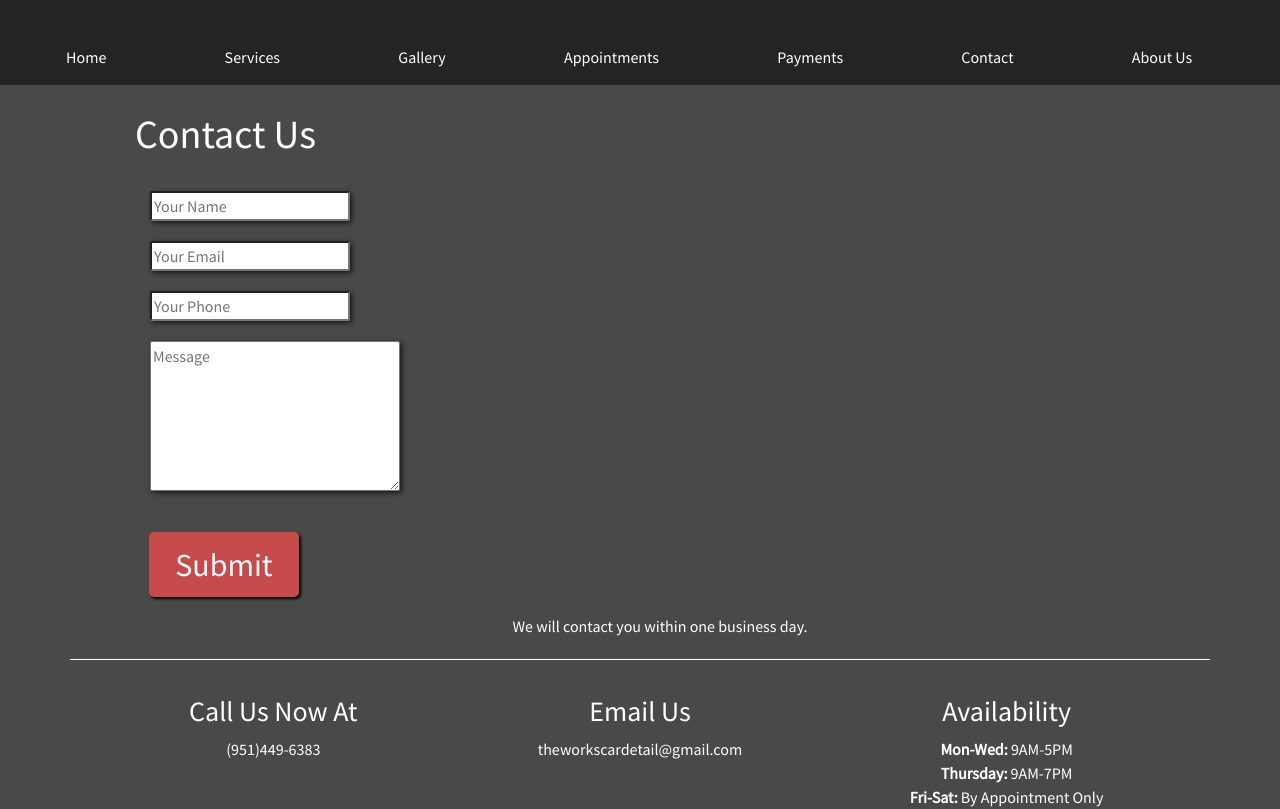
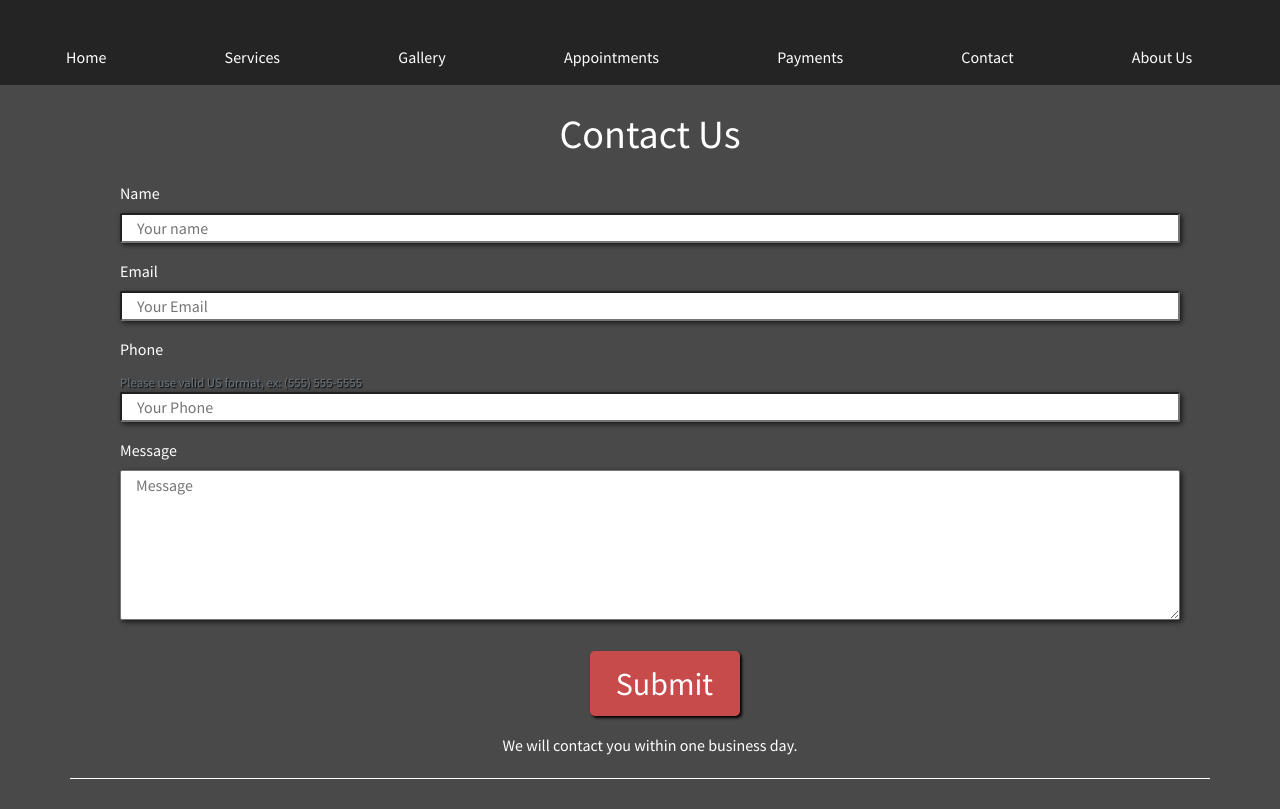
Before and after one commit to mlnemenzo/the-works, a React (Create React App) app: page /contact in a window 1280 px wide. Shown: the top 809 px of the page. Built offline with nearby package versions, Linux system fonts and the light colour scheme.

Commit message:
validation completed

```diff
--- a/src/App.css
+++ b/src/App.css
@@ -125,6 +125,19 @@ tr:nth-child(even) {
 
 .btn-danger {
   background-color: rgb(199, 75, 75)
+}
+
+.text-danger {
+  margin: 0;
+  padding: 0
+}
+
+.text-muted {
+  text-shadow: 1px 1px 1px black
+}
+
+.was-validated:invalid {
+  border: 2px solid red
 }
 /* /////////////////////////////////// header ////////////////////////////////////////////// */
 
@@ -494,16 +507,12 @@ img {
 .text-area {
   padding: 15px;
 }
-/*
-textarea {
-  width: 400px
-} */
 
 .schedule {
   padding-top: 15px;
 }
 
-.car-info, .client-info {
+.car-info, .client-info, .services {
   border-bottom: 1px solid white;
   padding: 15px
 }
--- a/src/components/appointment.js
+++ b/src/components/appointment.js
@@ -4,7 +4,6 @@ import axios from 'axios';
 import Calendar from 'react-calendar/dist/entry.nostyle';
 import { Dropdown, DropdownToggle, DropdownMenu, DropdownItem } from 'reactstrap';
 import MultiSelect from 'multi-select-react';
-// import { Form, Text } from 'react-form';
 
 const emailRegex = /^(([^<>()\[\]\\.,;:\s@"]+(\.[^<>()\[\]\\.,;:\s@"]+)*)|(".+"))@((\[[0-9]{1,3}\.[0-9]{1,3}\.[0-9]{1,3}\.[0-9]{1,3}\])|(([a-zA-Z\-0-9]+\.)+[a-zA-Z]{2,}))$/;
 const phoneRegex = /^(\([0-9]{3}\) |[0-9]{3}-)[0-9]{3}-[0-9]{4}$/;
@@ -130,7 +129,7 @@ class Appointment extends Component {
         if(!phone){
             errors.phone = 'Please enter your phone number';
         } else if (!phoneRegex.test(phone)){
-            errors.phone = 'Please enter a valid US phone number, ex: (555) 555-5555';
+            errors.phone = 'Please enter a valid US phone number, and/or, valid formats ex: (555) 555-5555';
         }
 
         if(!carMake) {
@@ -185,11 +184,11 @@ class Appointment extends Component {
     render() {
 
         const { errors, name, email, phone, message, carMake, carModel, carYear, carInfo, items } = this.state;
-
+        console.log("list of errors", errors)
         return (
             <div className="appointment-body row">
             <form className = "client-info col-12 text-left" onSubmit = {this.handleEvent.bind(this)}>
-                <h1 className="appointments text-center col-12">Book an Appointment:</h1>
+                <h1 className="appointments text-center col-12">Book an Appointment</h1>
                 <div className="form-group">
                     <label htmlFor="enter-name col-12" className="enter-name">Name</label>
                     <input className="form-control" value = {name} type = "text" placeholder = "Enter name" onChange = { event => this.setState({name: event.target.value})} autoComplete = "name"/>
@@ -202,12 +201,13 @@ class Appointment extends Component {
                 </div>
                 <div className="form-group">
                     <label htmlFor="enter-phone col-12" className="enter-phone">Telephone</label>
+                    <small id="phoneHelp" class="form-text text-muted">Please use valid US format, ex: (555) 555-5555</small>
                     <input className="form-control" value = {phone} type = "text" placeholder = "Enter phone number" onChange = { event => this.setState({phone: event.target.value})} autoComplete = "phone"/>
                     <p className="text-danger">{errors.phone}</p>
                 </div>
-                <div class="form-group">
-                    <label for="exampleFormControlTextarea1">Additional information</label>
-                    <textarea class="form-control" id="exampleFormControlTextarea1" value = {message} type = "text" onChange = { event => this.setState({message: event.target.value})} placeholder = "Optional." rows="3"></textarea>
+                <div className="form-group">
+                    <label htmlFor="exampleFormControlTextarea1">Additional information</label>
+                    <textarea className="form-control" id="exampleFormControlTextarea1" value = {message} type = "text" onChange = { event => this.setState({message: event.target.value})} placeholder = "Optional." rows="3"></textarea>
                 </div>
                 <h1 className="car-info text-center col-12">Vehicle Info</h1>
                 <div className="form-group">
@@ -219,80 +219,23 @@ class Appointment extends Component {
                     <label htmlFor="enter-carmodel col-12" className="enter-carmodel">Car Model</label>
                     <input className="form-control" value = {carModel} type = "text" placeholder = "Car Model" onChange = { event => this.setState({carModel: event.target.value})} autoComplete = "phone"/>
                     <p className="text-danger">{errors.carModel}</p>
-                </div><div className="form-group">
+                </div>
+                <div className="form-group">
                     <label htmlFor="enter-caryear col-12" className="enter-caryear">Car Model</label>
                     <input className="form-control" value = {carYear} type = "text" placeholder = "Car Year" onChange = { event => this.setState({carYear: event.target.value})} autoComplete = "phone"/>
                     <p className="text-danger">{errors.carYear}</p>
                 </div>
-                <div class="form-group">
-                    <label for="exampleFormControlTextarea1">Additional requests</label>
-                    <textarea class="form-control" id="exampleFormControlTextarea1" value = {carInfo} type = "text" onChange = { event => this.setState({carInfo: event.target.value})} placeholder = "Optional." rows="3"></textarea>
+                <div className="form-group">
+                    <label htmlFor="exampleFormControlTextarea1">Additional Requests</label>
+                    <textarea className="form-control" id="exampleFormControlTextarea1" value = {carInfo} type = "text" onChange = { event => this.setState({carInfo: event.target.value})} placeholder = "Optional." rows="3"></textarea>
                 </div>
+                <h1 className="services text-center col-12">Services</h1>
 
-                <div className="service-type col-12 row">
-                    <div className="text-area row col-12 text-left">
-                        <div className = "car-info col-12 text-left">
-                        <h3 className="contact-info col-12 text-left">Contact Info</h3>
-                            <div className="col-12 col-sm-12 col-md-6 col-lg-6 text-left">
-                                <div className="user-input">
-                                    <p className =" info-titles col-12 text-left">Name:</p>
-                                    <input value = {name} type = "text" placeholder = "Enter name" onChange = { event => this.setState({name: event.target.value})} autoComplete = "name"/>
-                                    <p className="text-danger">{errors.name}</p>
-                                </div>
-                            </div>
-                            <div className="col-12 col-sm-12 col-md-6 col-lg-6 text-left">
-                                <div className="user-input">
-                                    <p className =" info-titles col-12 text-left">Email:</p>
-                                    <input value = {email} type = "email" placeholder = "Enter email" onChange = { event => this.setState({email: event.target.value})} autoComplete = "email"/>
-                                    <p className="text-danger">{errors.email}</p>
-                                </div>
-                            </div>
-                            <div className="col-12 col-sm-12 col-md-6 col-lg-6 text-left">
-                                <div className="user-input">
-                                    <p className =" info-titles col-12 text-left">Telephone:</p>
-                                    <input value = {phone} placeholder = "Enter phone number" type = "phone" onChange = { event => this.setState({phone: event.target.value})} autoComplete = "tel"/>
-                                    <p className="text-danger">{errors.phone}</p>
-                                </div>
-                                <div className="user-input">
-                                    <p className =" info-titles col-12 text-left">Message:</p>
-                                    <textarea className = "" value = {message} type = "text" onChange = { event => this.setState({message: event.target.value})} placeholder = "(Optional.)"/>
-                                </div>
-                            </div>
-                            <h3 className="car-info-header col-12 text-left">Car Info</h3>
-                            <div className="col-12 col-sm-12 col-md-6 col-lg-6 text-center">
-                                <div className="user-input text-left">
-                                    <p className =" info-titles col-12 text-left">Car Make:</p>
-                                    <input value = {carMake} placeholder = "Enter car make" type = "text" onChange = { event => this.setState({carMake: event.target.value})} />
-                                    <p className="text-danger">{errors.carMake}</p>
-                                </div>
-                            </div>
-                            <div className="col-12 col-sm-12 col-md-6 col-lg-6 text-left">
-                                <div className="user-input">
-                                    <p className =" info-titles col-12 text-left">Car Model:</p>
-                                    <input value = {carModel} placeholder = "Enter car model" type = "text" onChange = { event => this.setState({carModel: event.target.value})} />
-                                    <p className="text-danger">{errors.carModel}</p>
-                                </div>
-                            </div>
-                            <div className="col-12 col-sm-12 col-md-6 col-lg-6 text-left">
-                                <div className="user-input">
-                                    <p className =" info-titles col-12 text-left">Car Year:</p>
-                                    <input value = {carYear} placeholder = "Enter car year" type = "number" onChange = { event => this.setState({carYear: event.target.value})} />
-                                    <p className="text-danger">{errors.carYear}</p>
-                                </div>
-                            </div>
-                            <div className="col-12 col-sm-12 col-md-6 col-lg-6 text-left">
-                                <div className="user-input">
-                                    <p className =" info-titles col-12 text-left">Extra Requests:</p>
-                                    <textarea value = {carInfo} type = "text" onChange = { event => this.setState({carInfo: event.target.value})} placeholder = "(Optional.)"/>
-                                </div>
-                            </div>
-                        </div>
-                        <div className = "client-info col-12 text-left" onSubmit = {this.setState.bind(this)}>
-                        </div>
-                    </div>
+                <div className="form-group service-type col-12 row">
+
                     <div className="tier col-12 text-left">
-                        <p className ="info-titles col-12 text-left">Service Type:</p>
-                        <Dropdown isOpen={this.state.dropDownOpen} toggle={this.toggle}>
+                        <label htmlFor="exampleFormControlTextarea1">Service Type</label>
+                        <Dropdown className= "col-12" isOpen={this.state.dropDownOpen} toggle={this.toggle}>
                             <DropdownToggle title = "Tier" caret>
                             {this.state.tierLevel}
                             </DropdownToggle>
--- a/src/components/contact.js
+++ b/src/components/contact.js
@@ -1,6 +1,9 @@
 import React, { Component } from 'react';
 import { Link } from 'react-router-dom';
 import axios from 'axios';
+
+const emailRegex = /^(([^<>()\[\]\\.,;:\s@"]+(\.[^<>()\[\]\\.,;:\s@"]+)*)|(".+"))@((\[[0-9]{1,3}\.[0-9]{1,3}\.[0-9]{1,3}\.[0-9]{1,3}\])|(([a-zA-Z\-0-9]+\.)+[a-zA-Z]{2,}))$/;
+const phoneRegex = /^(\([0-9]{3}\) |[0-9]{3}-)[0-9]{3}-[0-9]{4}$/;
 
 class Contact extends Component {
     constructor(props) {
@@ -12,18 +15,37 @@ class Contact extends Component {
                 phone : "",
                 message : "",
                 errors : {},
-                formIsValid : true
         }
     }
 
-    validation() {
+    validateForm() {
+        const { name, email, phone, message } =
+        this.state;
         let errors = {};
 
-        if(this.name === 0) {
-            this.formIsValid = false;
-            errors[this.name] = "Please enter name."
-            console.log("error.")
+        if (!name) {
+            errors.name = "Please enter your name"
         }
+
+        if (!email) {
+            errors.email = "Please enter your email"
+        } else if (!emailRegex.test(email)){
+            errors.email = 'Please enter a valid email address, ex: john@mail.com';
+        }
+
+        if (!phone) {
+            errors.phone = "Please enter a valid phone number, and/or valid format. ex: (555) 555-5555"
+        } else if (!phoneRegex.test(phone)) {
+            errors.phone = 'Please enter a valid phone number, and/or valid format. ex: (555) 555-5555'
+        }
+
+        if (!message) {
+            errors.message = "Please enter a message"
+        }
+
+        this.setState({errors: errors})
+
+        return Object.keys(errors).length === 0
 
     }
 
@@ -48,44 +70,47 @@ class Contact extends Component {
             phone : "",
             message : "",
         })
+
+        if(this.validateForm()){
+            this.sendEmailToServer();
+        }
     }
 
     componentDidMount() {
         window.scrollTo(0,0);
     }
 
-
-
     render() {
 
-        const {name, email, phone, message} = this.state;
-
+        const {errors, name, email, phone, message} = this.state;
+        console.log("list of errors", errors);
         return (
             <div className="contact-body">
 
-                <form className = "contact-form container-fluid wrap animated fast fadeInUp" onSubmit = {this.handleEvent.bind(this)}>
-                    <h1 className="contact-header text-left">Contact Us</h1>
-                    <div className="col-12 text-left">
-                        <div className="user-input">
-                            <input  value = {name} type = "text" onChange = { event => this.setState({name: event.target.value})} placeholder = "Your Name" autoComplete='name'/>
-                        </div>
+                <form className = "contact-form wrap animated fast fadeInUp" noValidate = "" onSubmit = {this.handleEvent.bind(this)}>
+                    <h1 className="contact-header text-center">Contact Us</h1>
+                    <div className="form-group col-12 text-left">
+                        <label htmlFor="name col-12" className="enter-name">Name</label>
+                        <input type="text" className="col-12" value = {name} onChange = { event => this.setState({name: event.target.value})} placeholder = "Your name" autoComplete = "name"/>
+                        <p className = "text-danger">{errors.name}</p>
                     </div>
-                    <div className="col-12 text-left">
-                        <div className="user-input">
-                            <input value = {email} type = "email" onChange = { event => this.setState({email: event.target.value})} placeholder = "Your Email" autoComplete = "email"/>
-                        </div>
+                    <div className="form-group col-12 text-left">
+                        <label htmlFor="email col-12">Email</label>
+                        <input className = "col-12" value = {email} type = "email" onChange = { event => this.setState({email: event.target.value})} placeholder = "Your Email" autoComplete = "email"/>
+                        <p className = "text-danger">{errors.email}</p>
                     </div>
-                    <div className="col-12 text-left">
-                        <div className="user-input">
-                            <input value = {phone} type = "phone" onChange = { event => this.setState({phone: event.target.value})} placeholder = "Your Phone" autoComplete = "tel"/>
-                        </div>
+                    <div className="form-group col-12 text-left">
+                        <label htmlFor="phone">Phone</label>
+                        <small id="phoneHelp" className="form-text text-muted">Please use valid US format, ex: (555) 555-5555</small>
+                        <input className = "col-12" value = {phone} type = "phone" onChange = { event => this.setState({phone: event.target.value})} placeholder = "Your Phone" autoComplete = "tel"/>
+                        <p className = "text-danger">{errors.phone}</p>
                     </div>
-                    <div className="col-12 text-left">
-                        <div className="user-input">
-                            <textarea value = {message} type = "textarea" onChange = { event => this.setState({message: event.target.value})} placeholder = "Message"/>
-                        </div>
+                    <div className="form-group col-12 text-left">
+                        <label htmlFor="message">Message</label>
+                        <textarea className="col-12" value = {message} type = "textarea" onChange = { event => this.setState({message: event.target.value})} placeholder = "Message"/>
+                        <p className = "text-danger">{errors.message}</p>
                     </div>
-                    <div className = "form-submit text-left">
+                    <div className = "form-submit text-center">
                         <button className = "btn btn-lg pro" type="submit" id = "contact-submit" value="Submit">Submit</button>
                     </div>
                     <h6 className = "contact-message text-center">We will contact you within one business day. </h6>
```
